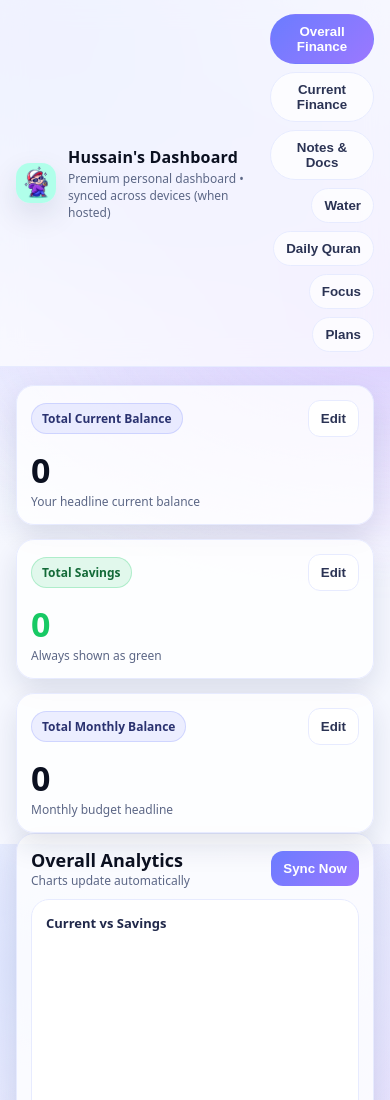
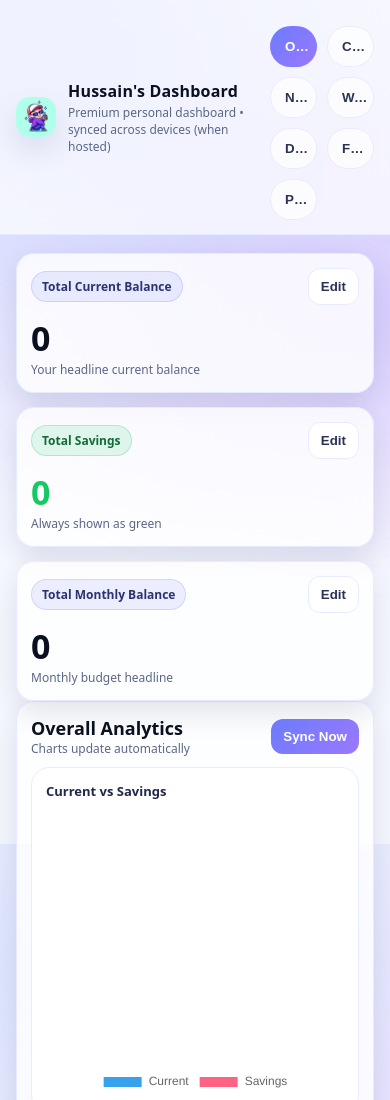
Before and after one commit to Hussain6915/hussainfinalapp, a website: page hussain-finance/index.html in a window 390 px wide. Shown: the top 1100 px of the page. Drawn offline with nearby package versions, Linux system fonts and the light colour scheme; no server answers.

Commit message:
Update styles.css

```diff
--- a/hussain-finance/styles.css
+++ b/hussain-finance/styles.css
@@ -320,4 +320,44 @@ input:focus,select:focus,textarea:focus{
 
 /* Force-hide overlay when hidden */
 #focusOverlay[hidden]{display:none !important;}
+
 #focusOverlay.hidden{display:none !important;}
+
+/* ---------- Mobile: sort + grid the top module buttons ---------- */
+@media (max-width: 520px) {
+  /* Give header proper spacing + iOS safe area */
+  header, .topbar, .header {
+    padding-top: calc(14px + env(safe-area-inset-top));
+  }
+
+  /* If your top nav container is .tabs or .navPills or .headerRight,
+     include all here so one matches your project */
+  .tabs, .navPills, .headerRight, .topActions {
+    width: 100%;
+    display: grid !important;
+    grid-template-columns: 1fr 1fr;
+    gap: 10px;
+    justify-items: stretch;
+    align-items: stretch;
+    margin-top: 12px;
+  }
+
+  /* Make every button fit the grid nicely */
+  .tabs button, .navPills button, .headerRight button, .topActions button,
+  .tabs a, .navPills a, .headerRight a, .topActions a {
+    width: 100%;
+    min-width: 0;
+    white-space: nowrap;
+    overflow: hidden;
+    text-overflow: ellipsis;
+    padding: 12px 14px;
+    border-radius: 999px;
+    justify-content: center;
+  }
+
+  /* Optional: make the last row (Focus/Plans) look consistent */
+  .tabs button.small, .navPills button.small,
+  .headerRight button.small, .topActions button.small {
+    padding: 12px 14px;
+  }
+}
```
